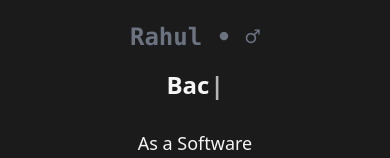
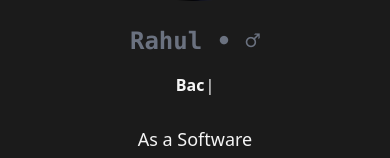
Before and after one commit to MonsieurR05/Portfolio, a Next.js app: page / in a window 390 px wide. Shown: the part 481-639 px from the top of the page. Built offline with nearby package versions, Linux system fonts and the light colour scheme.

Commit message:
Update index.js

```diff
--- a/src/pages/index.js
+++ b/src/pages/index.js
@@ -31,7 +31,7 @@ export default function Home() {
             <div className='w-4/5 sm:w-1/2 mt-5 flex flex-col items-center'>
             <h1 className='my-1 text-5xl sm:text-2xl md:text-5xl text-gray-500 font-semibold font-mono relative'>Rahul &#8226; &#9794;</h1>
 
-              <h1 className='my-3 text-5xl sm:text-2xl md:text-5xl text-left font-bold relative '>
+              <h1 className='my-3 text-5xl sm:text-base md:text-5xl text-left font-bold relative '>
                 <TypeWriter
                   options={{
                     strings: ['Front-End Dev', 'Back-End Dev', 'Game Dev'],
```
